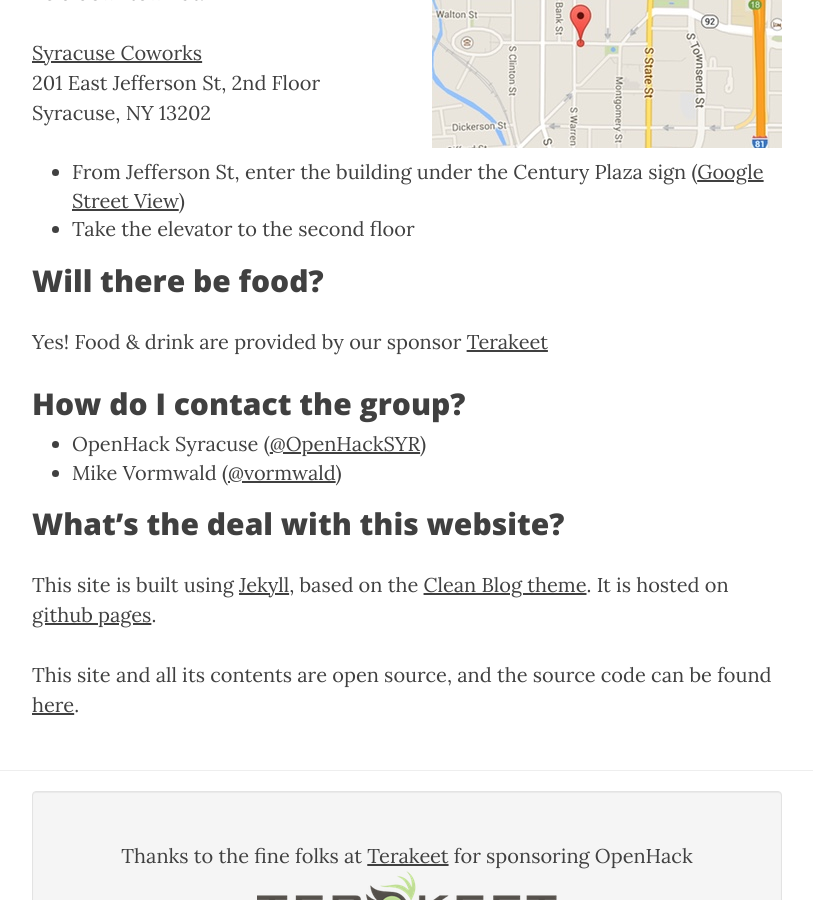
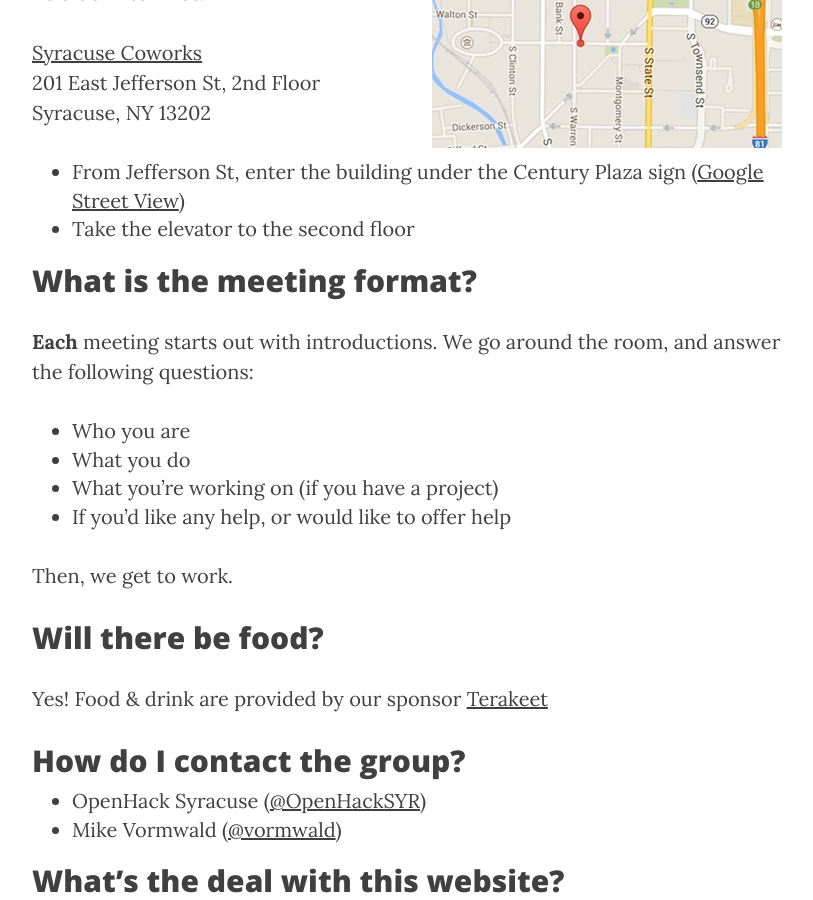
Before and after one commit to syracuseio/openhacksyr.github.io, a Jekyll site: the page built from faq.md, in a window 1280 px wide and 900 px high, scrolled down 1127 px. Shown: the whole window, without its empty margins (233-1046 px from the left). Built offline with Jekyll 4.4.1, drawn with Linux system fonts in a browser that asks for light colours; nearby versions of some CDN libraries.

Commit message:
Add meeting format to FAQ

```diff
--- a/faq.md
+++ b/faq.md
@@ -36,6 +36,17 @@
 View](https://www.google.com/maps/@43.047046,-76.150508,3a,75y,14.14h,85.32t/data=!3m4!1e1!3m2!1sDwIUBIpB-7hgKMcn89DYzA!2e0))
 - Take the elevator to the second floor
 
+## What is the meeting format?
+**Each** meeting starts out with introductions. We go around the room, and
+answer the following questions:
+
+- Who you are
+- What you do
+- What you're working on (if you have a project)
+- If you'd like any help, or would like to offer help
+
+Then, we get to work.
+
 ## Will there be food?
 
 Yes! Food &amp; drink are provided by our sponsor
```
